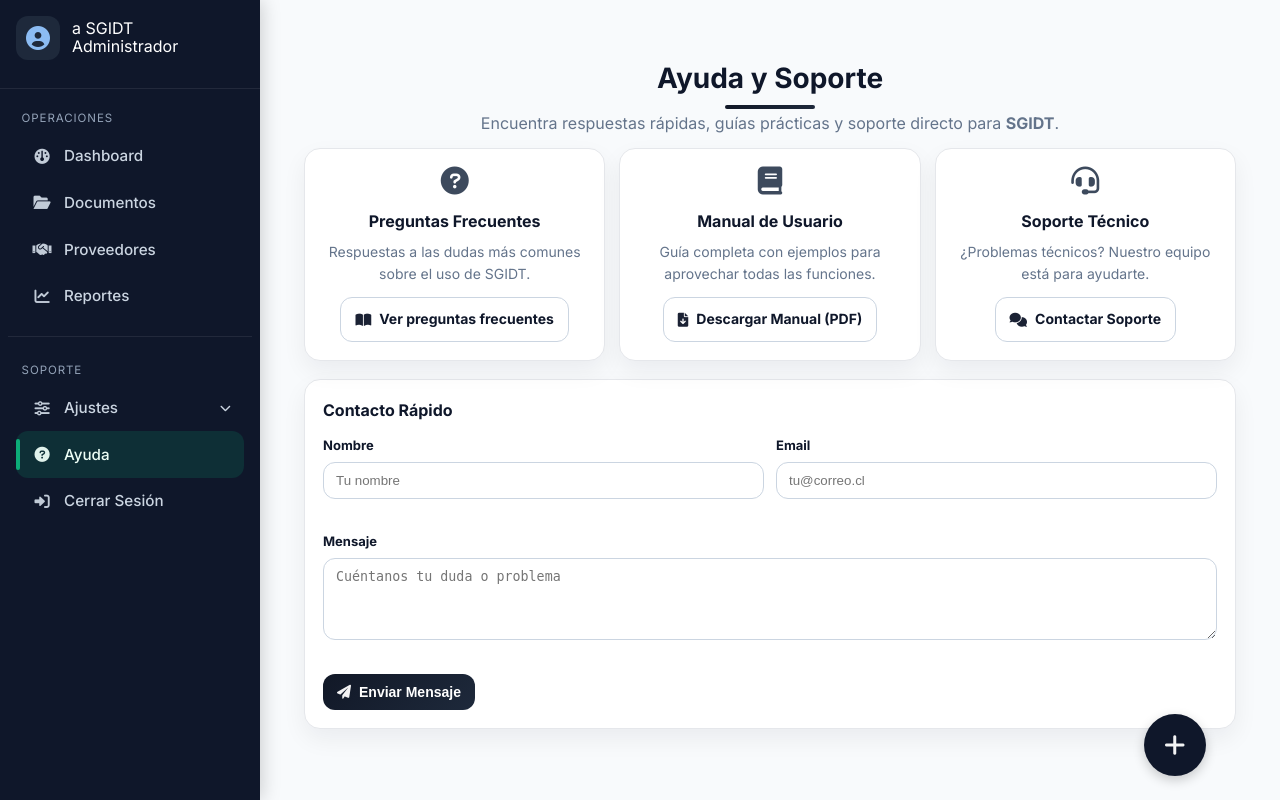
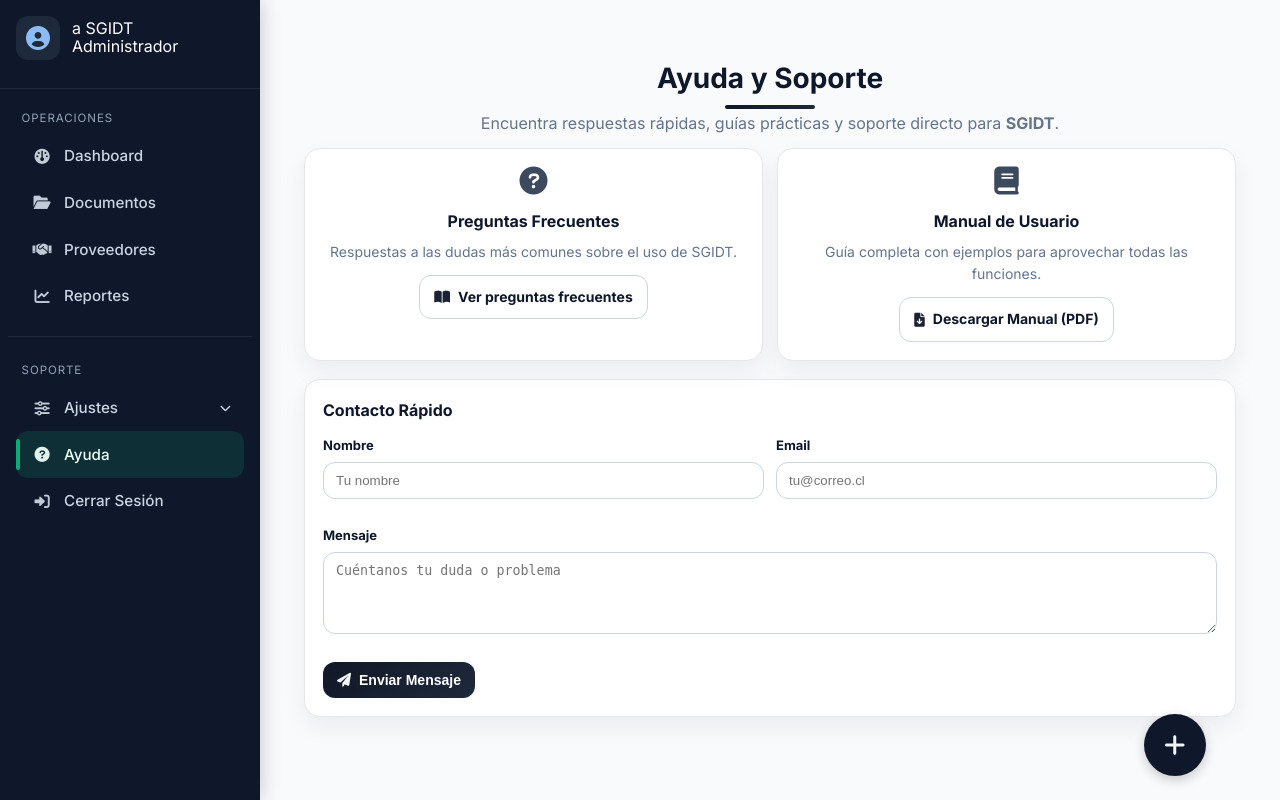
Before and after one commit to NicolasCeronM/sgidt, a Django app: page /panel/ayuda/ in a window 1280 px wide. Run offline with Django 5.2, Linux system fonts and the light colour scheme; data that the repository does not hold is empty; parts of the project's set-up code (start-up, migrations or seed data) failed here and were passed over.

Commit message:
ayuda actualizado

```diff
--- a/apps/panel/views/ayuda.py
+++ b/apps/panel/views/ayuda.py
@@ -215,7 +215,7 @@ def _suggest_from_query(qn: str, k: int = 4) -> List[str]:
     return [s for _, s in scored[:k]]
 
 # =============================================================================
-#   Cliente IA (Groq) + respuesta
+#   Cliente IA + respuesta
 # =============================================================================
 def _get_groq_client() -> Optional["Groq"]:
     api_key = getattr(settings, "GROQ_API_KEY", None)
--- a/templates/panel/ayuda.html
+++ b/templates/panel/ayuda.html
@@ -27,18 +27,8 @@
         <i class="fas fa-book help-icon" aria-hidden="true"></i>
         <h3>Manual de Usuario</h3>
         <p>Guía completa con ejemplos para aprovechar todas las funciones.</p>
-        <!-- FIX: nombre correcto de la url del view -->
         <a href="{% url 'panel:manual_pdf' %}" class="btn btn-secondary">
           <i class="fas fa-file-download" aria-hidden="true"></i> Descargar Manual (PDF)
-        </a>
-      </div>
-
-      <div class="help-card">
-        <i class="fas fa-headset help-icon" aria-hidden="true"></i>
-        <h3>Soporte Técnico</h3>
-        <p>¿Problemas técnicos? Nuestro equipo está para ayudarte.</p>
-        <a href="#contactar-soporte" id="btnContactarSoporte" class="btn btn-secondary">
-          <i class="fas fa-comments" aria-hidden="true"></i> Contactar Soporte
         </a>
       </div>
     </div>
@@ -59,63 +49,23 @@
             <label for="helpEmail">Email</label>
             <input type="email" id="helpEmail" name="email" class="form-input" placeholder="tu@correo.cl" required>
           </div>
-          <div class="form-group" style="grid-column: 1 / -1">
-            <label for="helpMessage">Mensaje</label>
-            <textarea id="helpMessage" name="message" class="form-input" rows="4"
-              placeholder="Cuéntanos tu duda o problema" required></textarea>
-          </div>
         </div>
-        <button class="btn btn-primary" type="submit">
+
+        <div class="form-group">
+          <label for="helpMessage">Mensaje</label>
+          <textarea id="helpMessage" name="message" class="form-input" rows="4"
+                    placeholder="Cuéntanos tu duda o problema" required></textarea>
+        </div>
+
+        <button type="submit" class="btn btn-primary">
           <i class="fas fa-paper-plane" aria-hidden="true"></i> Enviar Mensaje
         </button>
       </form>
+
+      <p id="helpContactFeedback" class="form-feedback" aria-live="polite"></p>
     </div>
   </div>
 </section>
 
-<!-- Chatbot (modal) -->
-<div class="chatbot-modal" id="chatbotModal" aria-hidden="true">
-  <div class="chatbot-backdrop" data-close="true"></div>
-
-  <div class="chatbot-window" role="dialog" aria-modal="true" aria-labelledby="chatbotTitle">
-    <div class="chatbot-header">
-      <div class="agent">
-        <span class="avatar" aria-hidden="true">🤖</span>
-        <div class="titles">
-          <h3 id="chatbotTitle">Asistente de Soporte</h3>
-          <small class="muted">Respuestas guiadas por IA + Base de Conocimiento</small>
-        </div>
-      </div>
-      <button class="chatbot-close" type="button" aria-label="Cerrar" data-close="true">×</button>
-    </div>
-
-    <div class="chatbot-body">
-      <div class="chatbot-messages" id="chatbotMessages" aria-live="polite">
-        <div class="msg bot">¡Hola! 👋 Soy tu asistente de SGIDT. ¿En qué puedo ayudarte?</div>
-      </div>
-
-      <div id="chatSuggest" class="chat-suggest" aria-label="Sugerencias"></div>
-
-      <form class="chatbot-input" id="chatbotForm" data-endpoint="{% url 'panel:chatbot_ask' %}">
-        {% csrf_token %}
-        <input
-          type="text"
-          id="chatbotText"
-          class="form-input"
-          placeholder="Escribe tu mensaje… (p. ej. Conectar Google Drive)"
-          autocomplete="off"
-          aria-label="Mensaje para el asistente"
-          required
-        >
-        <button class="btn btn-primary" type="submit" aria-label="Enviar">
-          <i class="fas fa-paper-plane" aria-hidden="true"></i>
-        </button>
-      </form>
-    </div>
-  </div>
-</div>
-
-<!-- Scripts -->
 <script src="{% static 'ayuda/js/ayuda_contacto.js' %}?v=3"></script>
-<script src="{% static 'ayuda/js/chatbot.js' %}?v=7"></script>
 {% endblock %}
```
